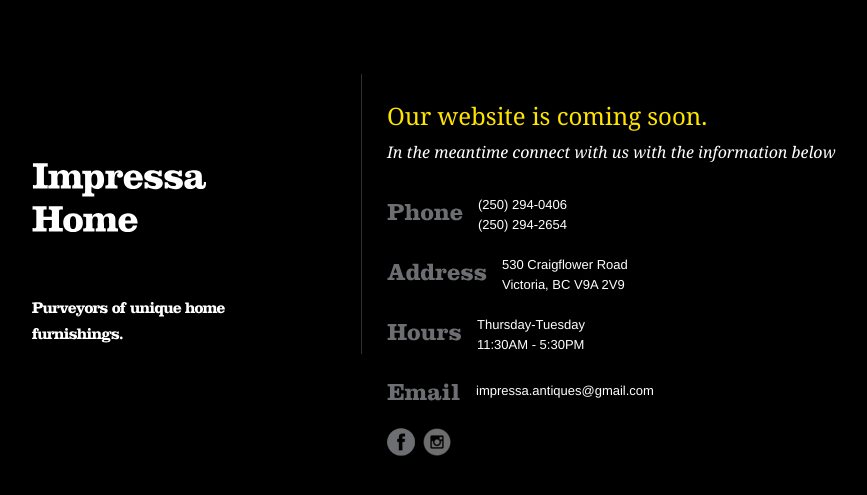
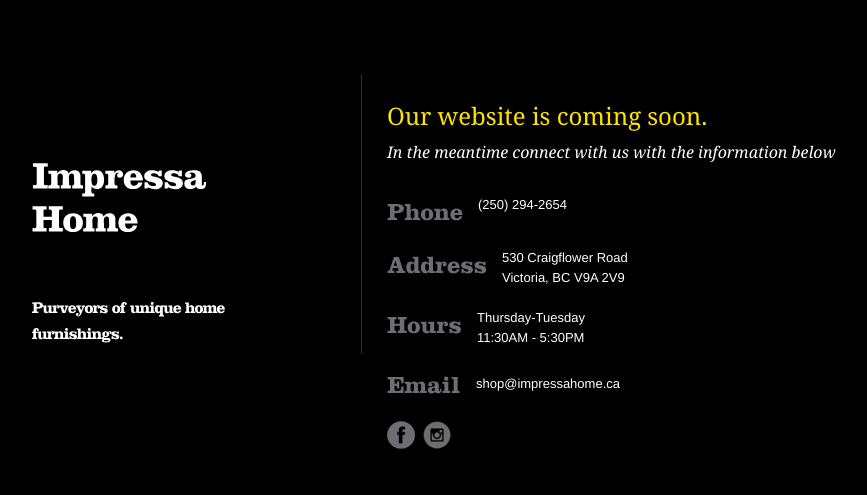
Before and after one commit to DanSparkes/ImpressaComingSoonDocker, a Flask app: page / in a window 1280 px wide. Shown: the part 186-681 px from the top of the page, without its empty margins (158-1025 px from the left). Run offline with Flask 2, Linux system fonts and the light colour scheme; some libraries are stand-ins or nearby versions.

Commit message:
Page updates

```diff
--- a/app/templates/index.html
+++ b/app/templates/index.html
@@ -51,7 +51,7 @@
         <ul class="info">
             <li>
                 <h3>Phone</h3>
-                <p>(250) 294-0406<br/>(250) 294-2654</p>
+                <p>(250) 294-2654</p>
             </li>
             <li>
                 <h3>Address</h3>
@@ -68,7 +68,7 @@
             </li>
             <li>
                 <h3>Email</h3>
-                <p><a href="mailto:impressa.antiques@gmail.com" style="text-decoration: none; color: white; line-height: 2.5em;">impressa.antiques@gmail.com</a></p>
+                <p><a href="mailto:shop@impressahome.ca" style="text-decoration: none; color: white; line-height: 2.5em;">shop@impressahome.ca</a></p>
             </li>
             <li>
                 <p class="social">
```
